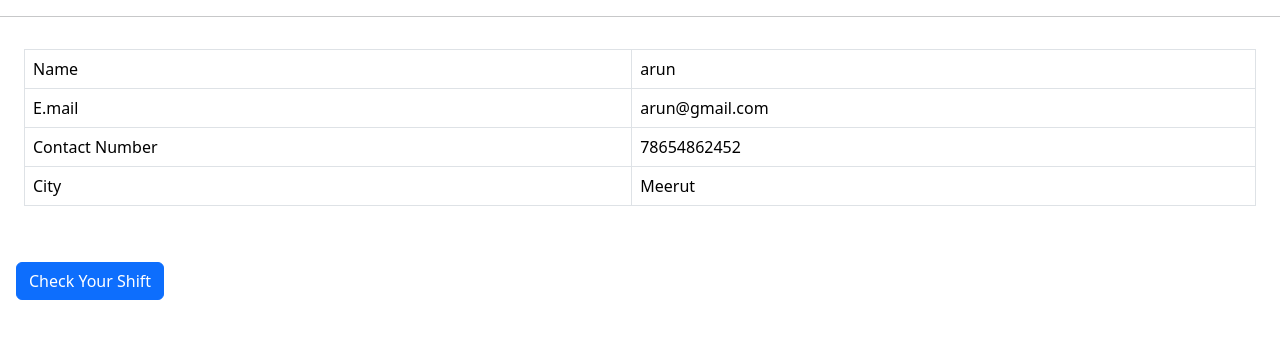
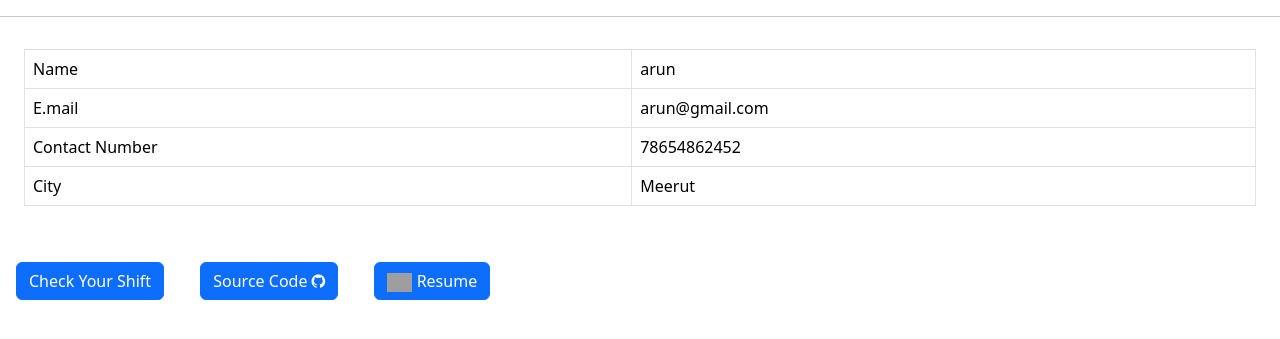
Before and after one commit to dhruv-agarwal03/employee_shift_system, a PHP site: page /home.php in a window 1280 px wide. Shown: the part 48-387 px from the top of the page. Run offline with PHP 8.4, Linux system fonts and the light colour scheme; a user stored in the database is signed in; data comes from the database, SQL or seed files in the repository; grey boxes are pictures that could not be loaded.

Commit message:
home.php

```diff
--- a/home.php
+++ b/home.php
@@ -2,7 +2,7 @@
     include("header.php");
     include("nav.php");
     $date=date('Y-m-d');
-
+    echo('<link rel="stylesheet" href="https://cdnjs.cloudflare.com/ajax/libs/font-awesome/4.7.0/css/font-awesome.min.css">');
     $lastid=0;
     $row=$con->query("SELECT count(*) FROM weeks ");
     if($wid=$row->fetch_array()) {
@@ -29,7 +29,9 @@
 
 </div>
 <div>
-    <a href="store.php?id=<?=$id?>&weekId=<?=$weekid?>&where=N" class="btn btn-primary m-3"> Check Your Shift </a>
+<a href="store.php?id=<?=$id?>&weekId=<?=$weekid?>&where=N" class="btn btn-primary m-3"> Check Your Shift </a>
+<a href="https://github.com/dhruv-agarwal03/employee_shift_system" class="btn btn-primary m-3 "> Source Code <i class="fa fa-github"></i></a>
+<a href="https://drive.google.com/file/d/1oTquGJB6L6t0xjJ3oOmKlJiyE1rgaAcP/view?usp=sharing" class="btn btn-primary m-3 "><img src="https://img.icons8.com/?size=100&id=44091&format=png&color=000000" width="25px"> Resume </a>
 </div>
 <?php
 include("footer.php");
```
